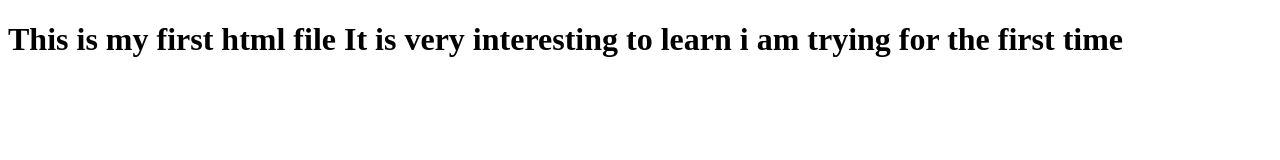
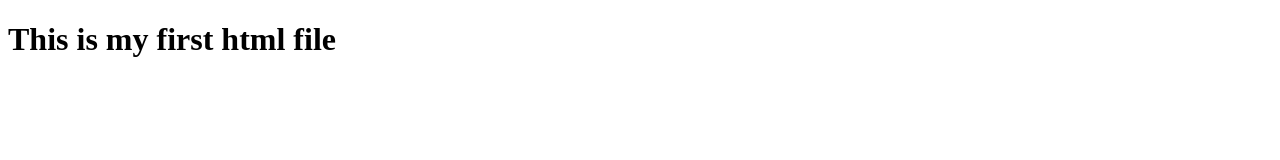
Before and after one commit to aasrit/new, a plain HTML site: page index.html in a window 1280 px wide. Drawn offline with Linux system fonts and the light colour scheme.

Commit message:
Revert "new version"
This reverts commit 0b736189be6c79a772ffcb037d8711ba446c2df6.

```diff
--- a/index.html
+++ b/index.html
@@ -1,8 +1,6 @@
 <!DOCTYPE html>
 <html>
 <body>
-<h1> This is my first html file
-It is very interesting to learn
-i am trying for the first time </h1>
+<h1> This is my first html file </h1>
 </body>
 </html>
```
